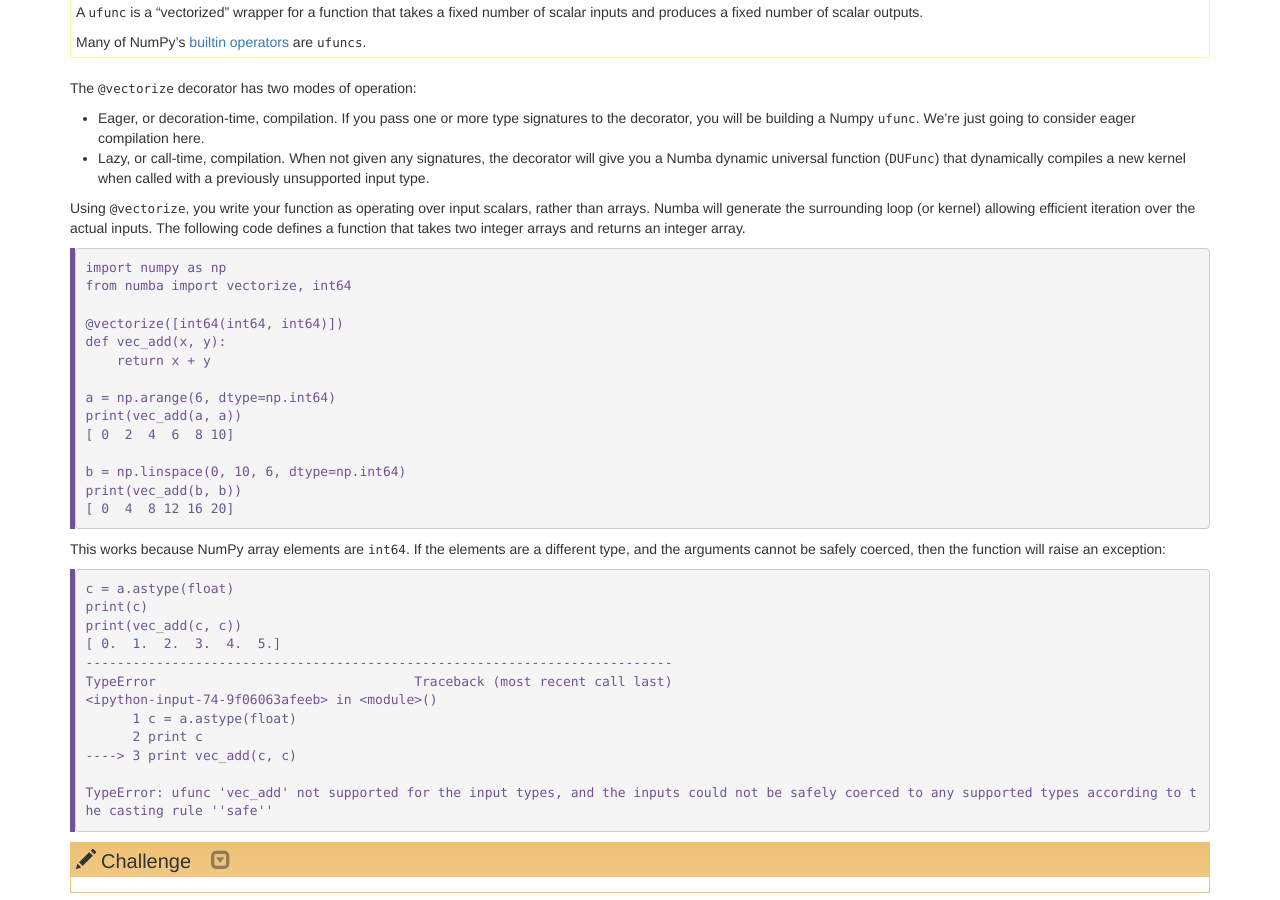
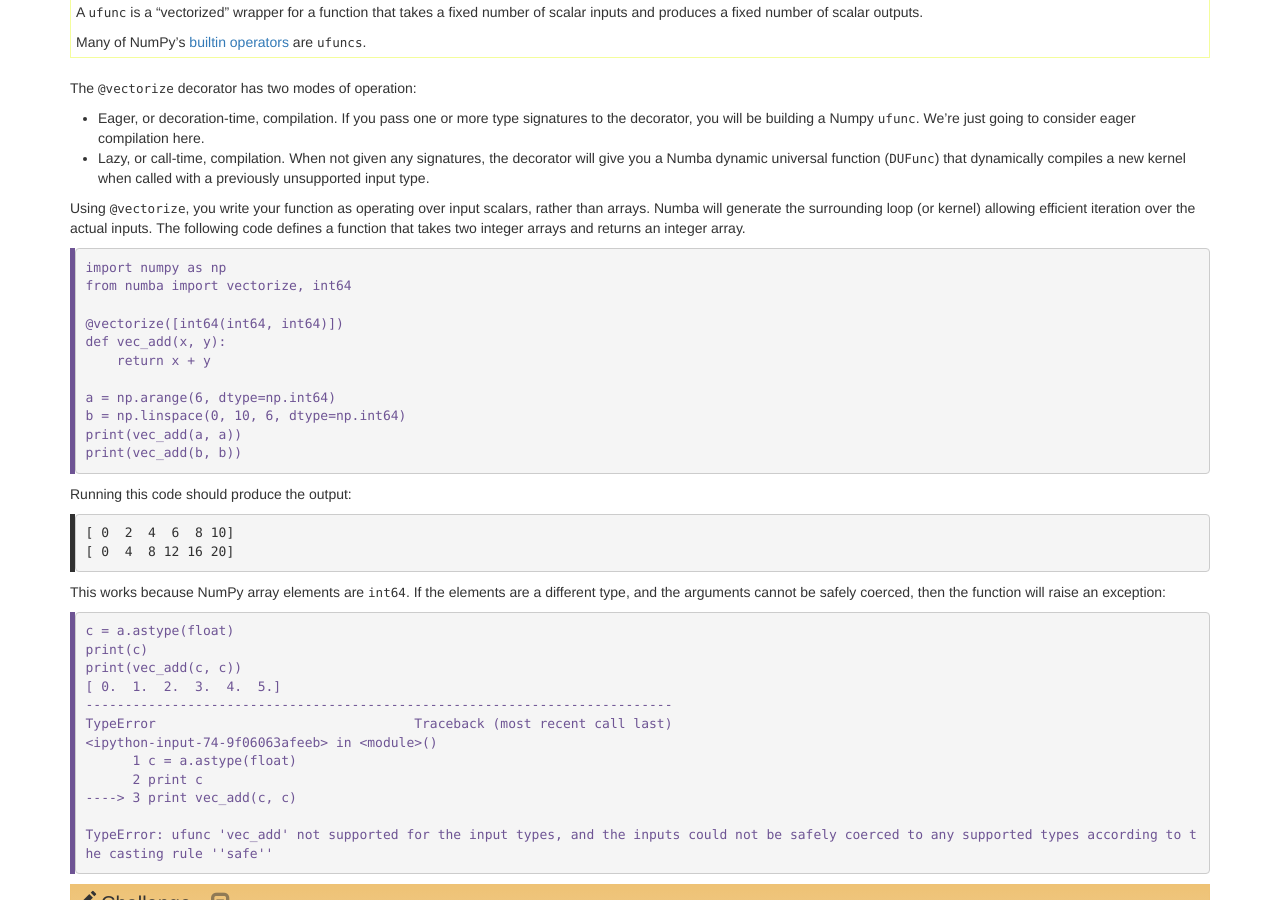
Before and after one commit to nyu-cds/python-numba, a Jekyll site: the page built from _episodes/04-functions.md, in a window 1280 px wide and 900 px high, scrolled down 1115 px. Built offline with Jekyll 4.4.1, drawn with Linux system fonts in a browser that asks for light colours.

Commit message:
Signed-off-by: Greg Watson <g.watson@computer.org>

```diff
--- a/_episodes/04-functions.md
+++ b/_episodes/04-functions.md
@@ -80,14 +80,19 @@ def vec_add(x, y):
     return x + y
 
 a = np.arange(6, dtype=np.int64)
+b = np.linspace(0, 10, 6, dtype=np.int64)
 print(vec_add(a, a))
+print(vec_add(b, b))
+~~~
+{: .python}
+
+Running this code should produce the output:
+
+~~~
 [ 0  2  4  6  8 10]
-
-b = np.linspace(0, 10, 6, dtype=np.int64)
-print(vec_add(b, b))
 [ 0  4  8 12 16 20]
 ~~~
-{: .python}
+{: .output}
 
 This works because NumPy array elements are `int64`. If the elements are a different type, and the arguments cannot be safely coerced,
 then the function will raise an exception:
```
Also changed, not shown: other parts of _episodes/04-functions.md (+2 -3 lines), _episodes/02-signatures.md (+1 -1 lines), _episodes/03-modes.md (+1 -1 lines).
